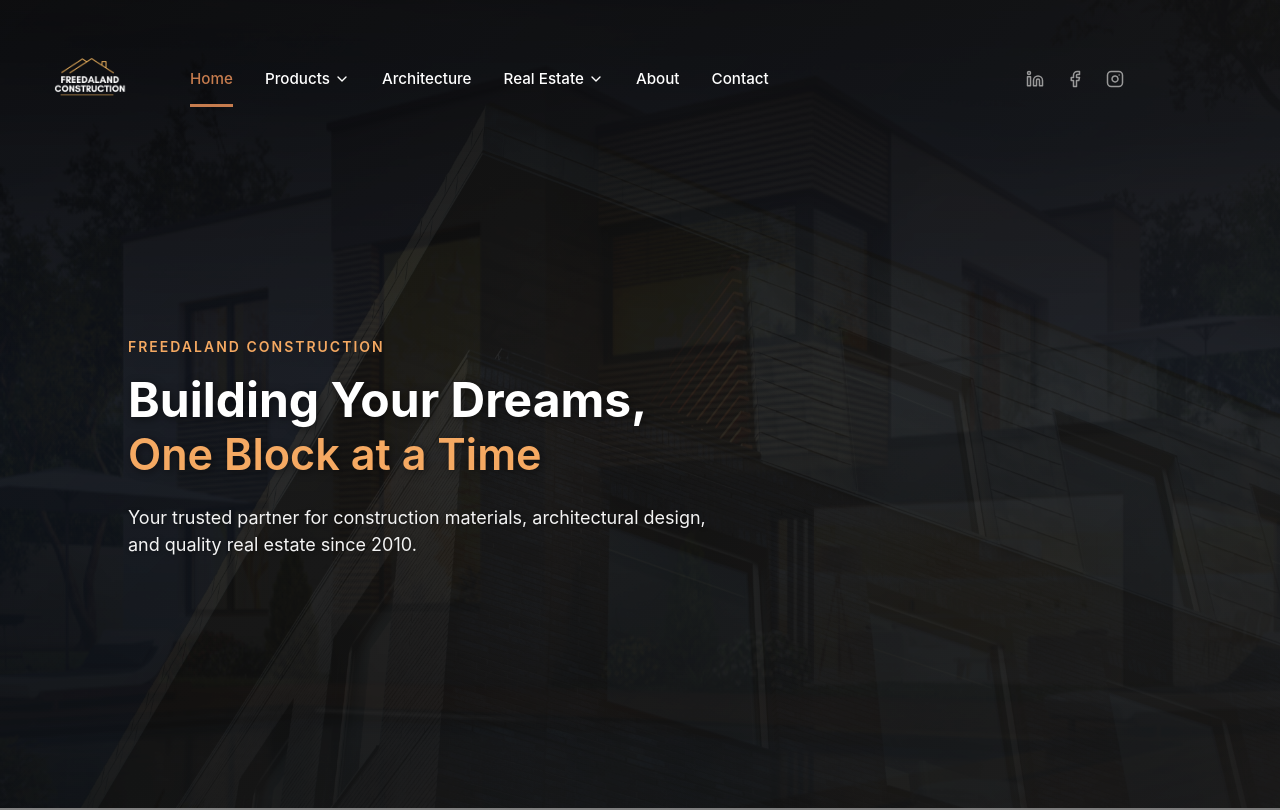
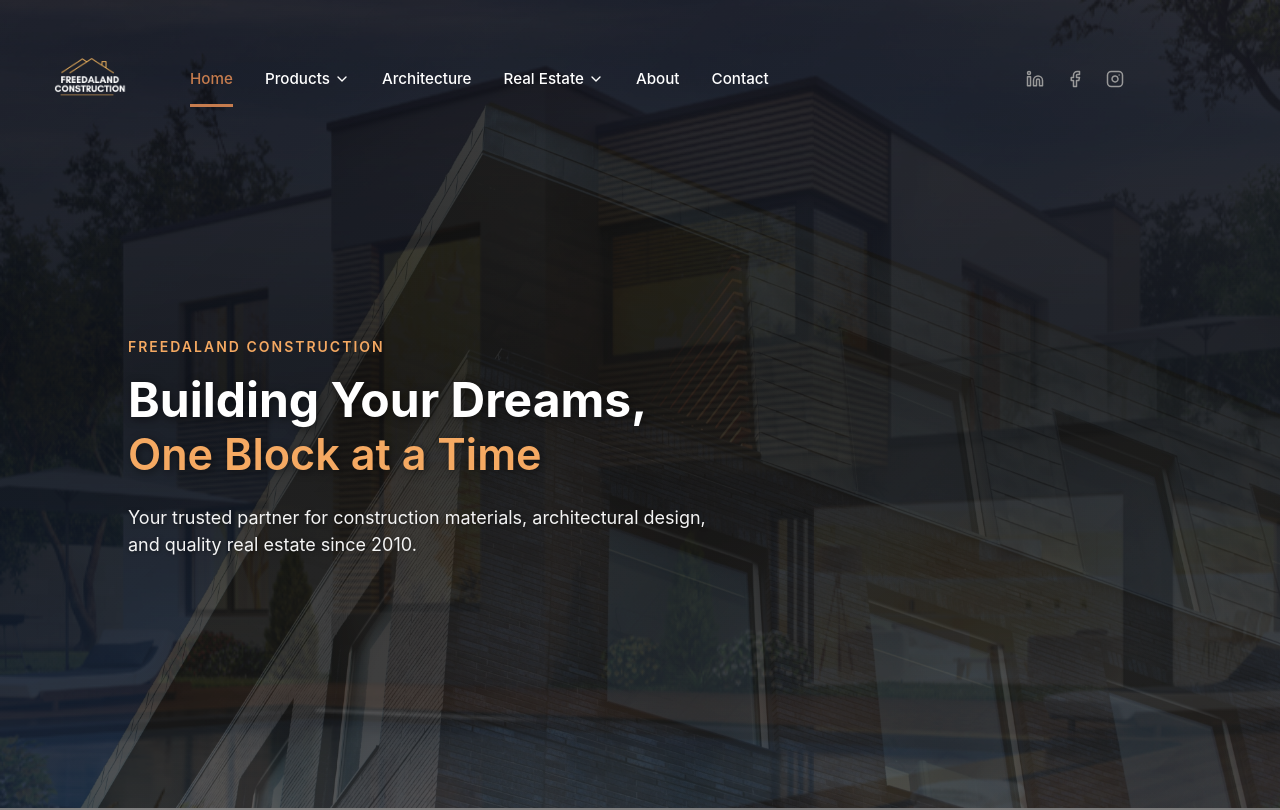
Before and after one commit to Elia-Narh/freedaland, a React (Vite) app: page / in a window 1280 px wide. Shown: the top 810 px of the page. Built offline with nearby package versions, Linux system fonts and the light colour scheme.

Commit message:
`Update hover background gradient in index.css`

```diff
--- a/src/index.css
+++ b/src/index.css
@@ -990,7 +990,7 @@ a:hover {
   left: 0;
   right: 0;
   bottom: 0;
-  background: linear-gradient(180deg, rgba(0, 0, 0, 0.85) 0%, rgba(0, 0, 0, 0.65) 45%, rgba(0, 0, 0, 0.85) 100%);
+  background: linear-gradient(180deg, rgba(0, 0, 0, 0.30) 0%, rgba(0, 0, 0, 0.65) 45%, rgba(0, 0, 0, 0.20) 100%);
   z-index: 1;
   pointer-events: none;
 }
```
